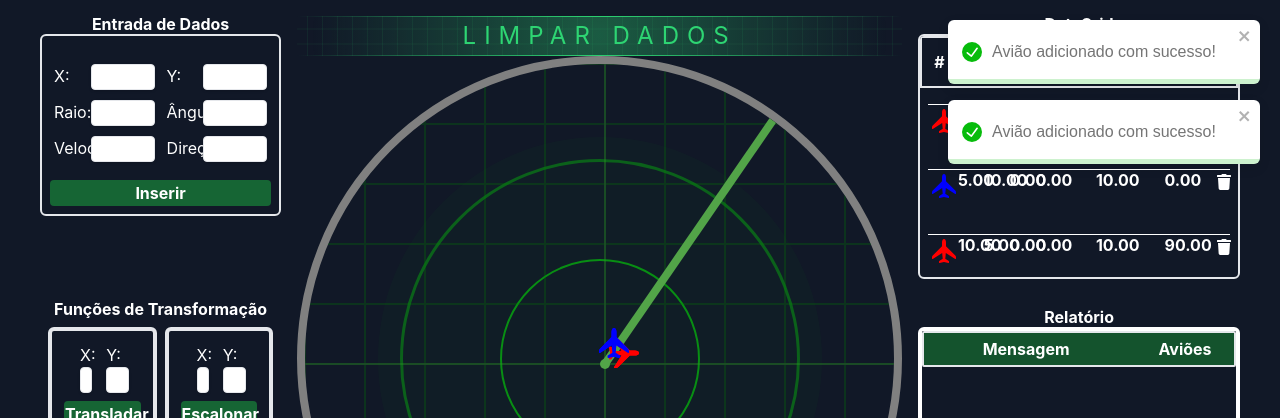
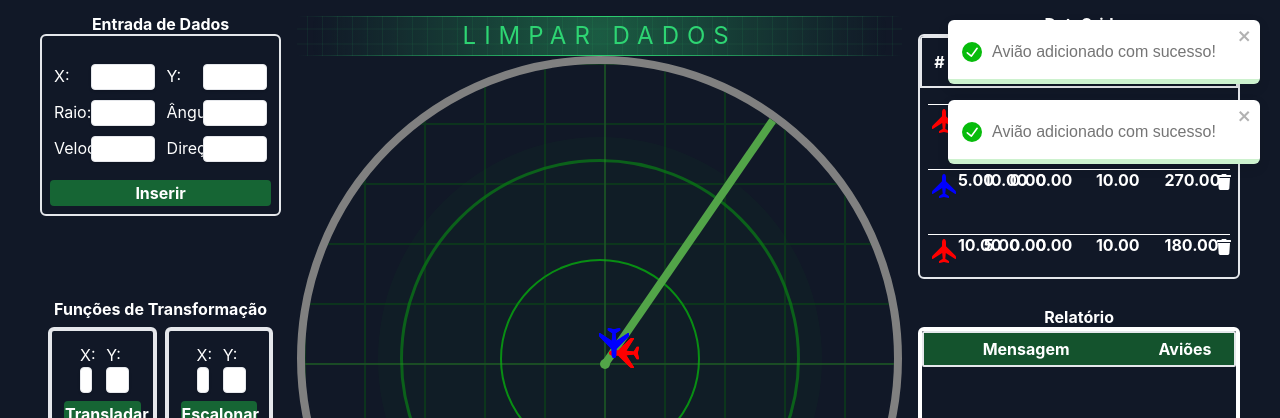
Before and after one commit to MarcioJRGodoi/Aviao-reacao, a React (Vite) app: page / in a window 1280 px wide. Shown: the top 418 px of the page. Built offline with nearby package versions, Linux system fonts and the light colour scheme.

Commit message:
UAUAUAUAUAUAUAUUAUAUAUAUAUA

```diff
--- a/src/components/Menu.tsx
+++ b/src/components/Menu.tsx
@@ -1,6 +1,5 @@
-// Menu.tsx
 import type React from 'react';
-import { useState } from 'react';
+import { useState, useRef } from 'react';
 import DataInput from './DataInput';
 import TransformationFunction from './TransformationFunction';
 import TrackingFunction from './TrankingFunction';
@@ -10,52 +9,47 @@ import Report from './Report';
 import { PositionPlanesService } from '../services/positionPlanesService';
 import { LogicService } from '../services/logicService';
 import './CSS/cssMenu.css';
+
 const Menu: React.FC = () => {
   const [state, setState] = useState<'initial' | 'final'>('initial');
+
+  // Usando useRef para instanciar uma única vez
+  const positionPlanesRef = useRef(new PositionPlanesService());
+  const logicServiceRef = useRef(new LogicService());
 
   const changeState = () => {
     setState((prevState) => (prevState === 'initial' ? 'final' : 'initial'));
   };
-
-  const positionPlanes = new PositionPlanesService();
-
-  const logicService = new LogicService();
 
   return (
     <div className="bg-gray-900 h-screen">
       <div className="h-full p-4 ml-6 mr-6 grid grid-rows-6 grid-flow-col gap-4">
         <div className="row-span-2 col-span-6">
           <h1 className="text-white font-bold text-center text-md">Entrada de Dados</h1>
-          <DataInput radar={positionPlanes} />
+          <DataInput radar={positionPlanesRef.current} />
         </div>
         <div className="row-span-2 col-span-6">
           <h1 className="text-white font-bold text-center text-md mt-6">Funções de Transformação</h1>
-          <TransformationFunction positionPlanes={positionPlanes} logic={logicService} />
+          <TransformationFunction positionPlanes={positionPlanesRef.current} logic={logicServiceRef.current} />
         </div>
         <div className="row-span-1 col-span-12">
           <h1 className="text-white font-bold text-center text-md mt-8">Funções de Rastreamento</h1>
-          <TrackingFunction logic={logicService} positionPlanes={positionPlanes} />
+          <TrackingFunction logic={logicServiceRef.current} positionPlanes={positionPlanesRef.current} />
         </div>
         <div className="row-span-4 col-span-6">
           {/* biome-ignore lint/a11y/useKeyWithClickEvents: <explanation> */}
-
-          {/* biome-ignore lint/style/useSelfClosingElements: <explanation> */}
-
-
-            <div  className="button" onClick={changeState}>
-          Limpar Dados
-
-            </div>
-
-          <Radar positionPlane={positionPlanes} />
+          <div className="button" onClick={changeState}>
+            Limpar Dados
+          </div>
+          <Radar positionPlane={positionPlanesRef.current} />
         </div>
         <div className="row-span-2 col-span-6">
           <h1 className="text-white font-bold text-center text-md">DataGrid</h1>
-          <DataGrid  positionPlane={positionPlanes}/>
+          <DataGrid positionPlane={positionPlanesRef.current} />
         </div>
         <div className="row-span-3 col-span-6">
           <h1 className="text-white font-bold text-center text-md mt-8">Relatório</h1>
-          <Report positionPlane={positionPlanes} />
+          <Report positionPlane={positionPlanesRef.current} />
         </div>
       </div>
     </div>
--- a/src/components/Radar.tsx
+++ b/src/components/Radar.tsx
@@ -140,10 +140,28 @@ const Radar: React.FC<RadarProps> = ({ positionPlane }) => {
 
   // biome-ignore lint/correctness/useExhaustiveDependencies: <explanation>
   useEffect(() => {
-    positionPlane.addPlane({ x: 10, y: 5, direction: 90, color: "red",angle: 0, id: 0, radius: 0, velocity: 10 });
-    positionPlane.addPlane({ x: 5, y: 10, direction: 0, color: "blue",angle: 0, id: 1, radius: 0, velocity: 10 });
+    positionPlane.addPlane({ x: 10, y: 5, direction: 180, color: "red",angle: 0, id: 0, radius: 0, velocity: 10 });
+    positionPlane.addPlane({ x: 5, y: 10, direction: 270, color: "blue",angle: 0, id: 1, radius: 0, velocity: 10 });
   },[])
 
+
+  const getAdjustedRotation = (direction: number): number => {
+    if (direction >= 0 && direction < 45) {
+      // Entre 0 e 45 graus: direita
+      return 90;
+    }if (direction >= 45 && direction < 135) {
+      // Entre 45 e 135 graus: cima
+      return 0;
+    }  if (direction >= 135 && direction < 225) {
+      // Entre 135 e 225 graus: esquerda
+      return 270;
+    }  if (direction >= 225 && direction < 315) {
+      // Entre 225 e 315 graus: baixo
+      return 180;
+    }
+      // Entre 315 e 360 graus: direita
+      return 0;
+  };
 
 
   // biome-ignore lint/suspicious/noExplicitAny: <explanation>
@@ -184,17 +202,16 @@ const Radar: React.FC<RadarProps> = ({ positionPlane }) => {
 
         <RadarCenter />
 
-        {positionPlane.getPlanes().map((plane, index) => (
+        {positionPlane.getPlanes().map((plane) => (
           // biome-ignore lint/a11y/useKeyWithClickEvents: <explanation>
           <div
-            // biome-ignore lint/suspicious/noArrayIndexKey: <explanation>
-            key={index}
+            key={plane.id}
             onClick={() => selectPlane(plane)}
             style={{
               position: "absolute",
               top: `${fixY(plane.y)}px`,
               left: `${fixX(plane.x)}px`,
-              transform: `rotate(${plane.direction}deg)`,
+              transform: `rotate(${getAdjustedRotation(plane.direction)}deg)`,
               cursor: "pointer",
             }}
           >
--- a/src/services/positionPlanesService.ts
+++ b/src/services/positionPlanesService.ts
@@ -8,7 +8,6 @@ export class PositionPlanesService {
   private planes: Plane[] = [];
   private selectedPlanes: Plane[] = [];
   private tracking: Tracking[] = [];
-  private radarState = 'initial';
   public a = 0;
 
   public getPlanes(): Plane[] {
```
Also changed, not shown: src/components/TrankingFunction.tsx (+8 -4 lines).
